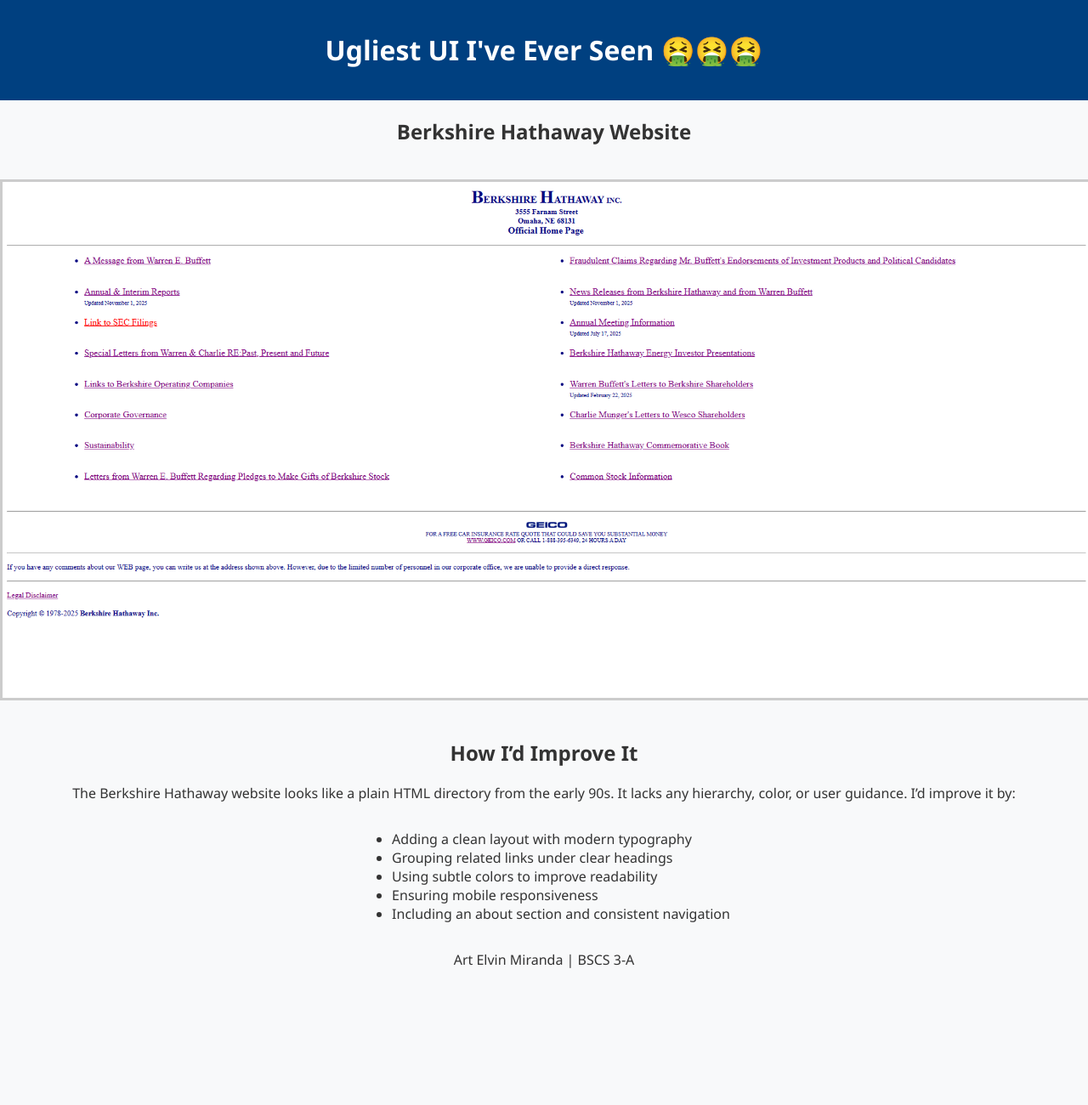
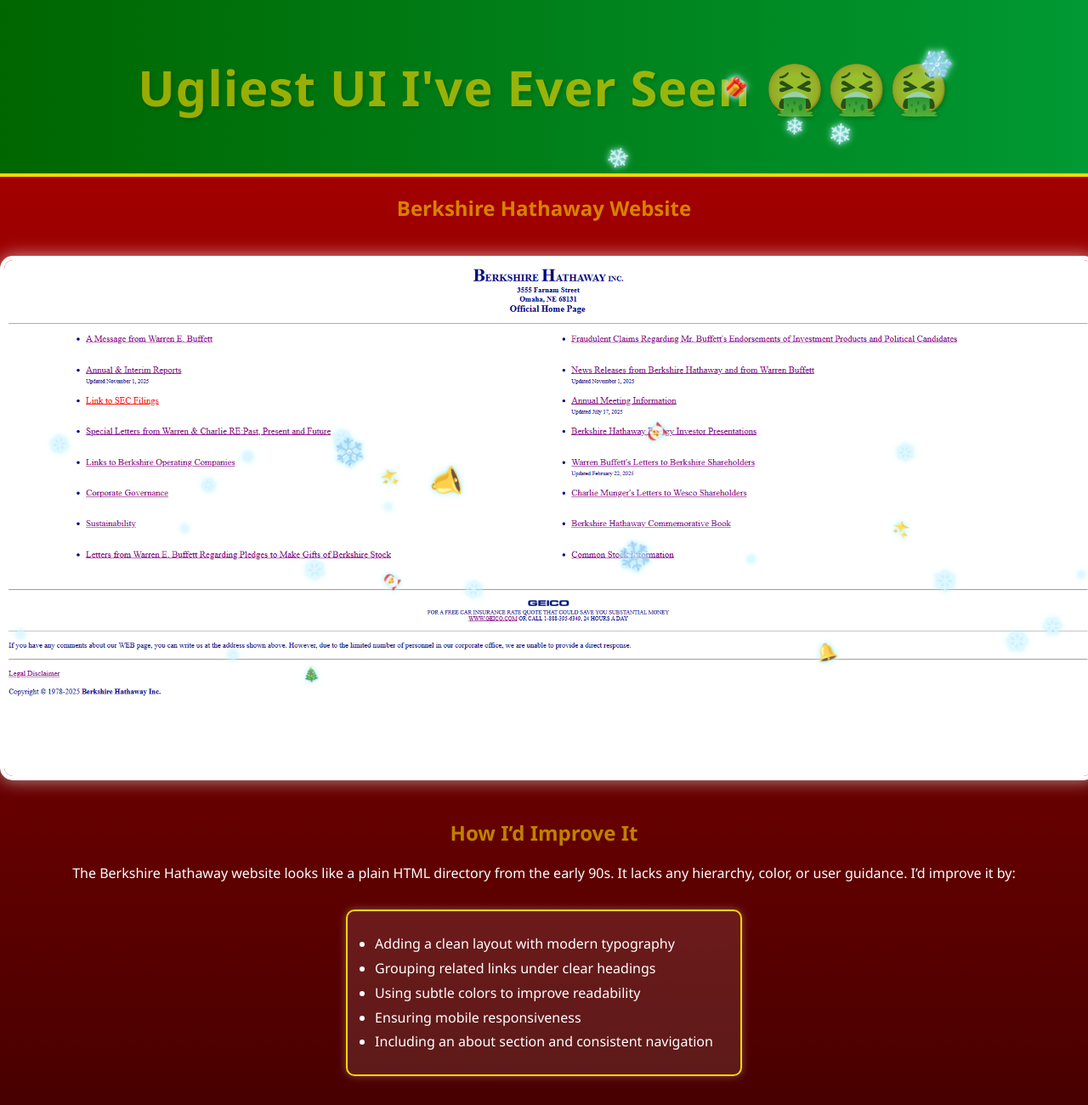
Before and after one commit to artelvin-bm/SEN10-UglyUI, a website: page index.html in a window 1280 px wide. Shown: the top 1300 px of the page at 85% size. Before the commit the page ends 1156 px from the top, so only its background shows below. Drawn offline with Linux system fonts and the light colour scheme.

Commit message:
Demo: Failing test [__tests__/snow.test.js]

```diff
--- a/script.js
+++ b/script.js
@@ -1,6 +1,57 @@
-function greet() {
-  console.log("Hello, world!");
+// script.js
+
+// ===== Testable helper functions =====
+// returns a random emoji from the christmas set
+function getRandomChristmasEmoji() {
+  const emojis = ["🎄", "❄️", "🎁", "🔔", "✨", "🎅", "🕯️"];
+  return emojis[Math.floor(Math.random() * emojis.length)];
 }
 
-// No semicolon here
-greet();
+// create N snowflake elements and append to body
+function createSnowflakes(count = 30) {
+  const created = [];
+  for (let i = 0; i < count; i++) {
+    const el = document.createElement ? document.createElement("div") : { tag: "div" };
+    if (el.style) {
+      el.className = "snowflake";
+      el.textContent = Math.random() > 0.7 ? getRandomChristmasEmoji() : "❄";
+      el.style.left = Math.random() * 100 + "vw";
+      el.style.animationDuration = 4 + Math.random() * 4 + "s";
+      el.style.fontSize = 12 + Math.random() * 24 + "px";
+    }
+    if (typeof document !== "undefined" && document.body && document.body.appendChild) {
+      document.body.appendChild(el);
+    }
+    created.push(el);
+  }
+  return created;
+}
+
+// a combined function that will run on page load
+function runChristmasMagic() {
+  try {
+    // optionally play a short sound (may be blocked by browsers)
+    const audio = new Audio("https://actions.google.com/sounds/v1/alarms/digital_watch_alarm_long.ogg");
+    audio.volume = 0.05;
+    audio.play().catch(() => {});
+  } catch (e) {
+    // ignore audio errors
+  }
+
+  // create the snowflakes
+  createSnowflakes(30);
+}
+
+// run on page load (keeps current behavior)
+if (typeof window !== "undefined") {
+  window.addEventListener("load", runChristmasMagic);
+}
+
+// Export functions for Jest (Node/CommonJS)
+if (typeof module !== "undefined" && module.exports) {
+  module.exports = {
+    getRandomChristmasEmoji,
+    createSnowflakes,
+    runChristmasMagic
+  };
+}
--- a/style.css
+++ b/style.css
@@ -1,26 +1,90 @@
+/* 🎄 Global Styles */
 body {
-  font-family: "Segoe UI", Arial, sans-serif;
-  background-color: #f8f9fa;
-  color: #333;
+  font-family: "Poppins", "Segoe UI", Arial, sans-serif;
   margin: 0;
   padding: 0;
   text-align: center;
+  background: linear-gradient(to bottom, #b30000, #400000);
+  color: #fff;
+  overflow-x: hidden;
 }
 
+/* 🎁 Header */
 header {
-  background-color: #004080;
-  color: white;
-  padding: 1rem;
+  background: linear-gradient(90deg, #006600, #009933);
+  color: #fff;
+  padding: 1.5rem 0;
+  font-size: 1.8rem;
+  font-weight: bold;
+  letter-spacing: 1px;
+  text-shadow: 2px 2px 4px rgba(0, 0, 0, 0.3);
+  border-bottom: 4px solid gold;
 }
 
+/* 🧣 Image styling */
 img {
   width: 100%;
-  max-width: 1700px;
-  border: 3px solid #ccc;
+  max-width: 1600px;
+  border: 5px solid #fff;
+  border-radius: 15px;
+  box-shadow: 0 0 20px rgba(255, 255, 255, 0.6);
   margin: 20px 0;
 }
 
+/* 🎀 List styling */
 ul {
   text-align: left;
   display: inline-block;
+  background: rgba(255, 255, 255, 0.1);
+  border-radius: 10px;
+  padding: 1.5rem 2rem;
+  line-height: 1.8;
+  box-shadow: 0 0 10px rgba(255, 255, 255, 0.3);
+  border: 2px solid gold;
 }
+
+/* ❄️ Snowflakes */
+.snowflake {
+  position: fixed;
+  top: -10px;
+  z-index: 9999;
+  font-size: 1.5em;
+  color: #e0f7ff;
+  opacity: 0.9;
+  pointer-events: none;
+  text-shadow: 0 0 5px #99e6ff, 0 0 10px #ccf6ff;
+  animation: fall linear infinite;
+}
+
+/* Animation for falling snowflakes */
+@keyframes fall {
+  0% {
+    transform: translateY(0) rotate(0deg);
+    opacity: 1;
+  }
+  100% {
+    transform: translateY(100vh) rotate(360deg);
+    opacity: 0.8;
+  }
+}
+
+/* 🕯️ Footer */
+footer {
+  margin-top: 2rem;
+  padding: 1rem;
+  background: linear-gradient(90deg, #006600, #004d00);
+  color: #fff;
+  border-top: 3px solid gold;
+  font-size: 1rem;
+}
+
+/* ✨ Subtle sparkle effect */
+@keyframes twinkle {
+  0%, 100% { opacity: 1; }
+  50% { opacity: 0.6; }
+}
+
+h1, h2, h3 {
+  color: gold;
+  animation: twinkle 2s infinite ease-in-out;
+}
```
Also changed, not shown: __tests__/snow.test.js (added, +8 -0 lines), eslint.config.js (+15 -7 lines), package.json (added, +17 -0 lines), .github/workflows/deploy.yml, 1 other file.
